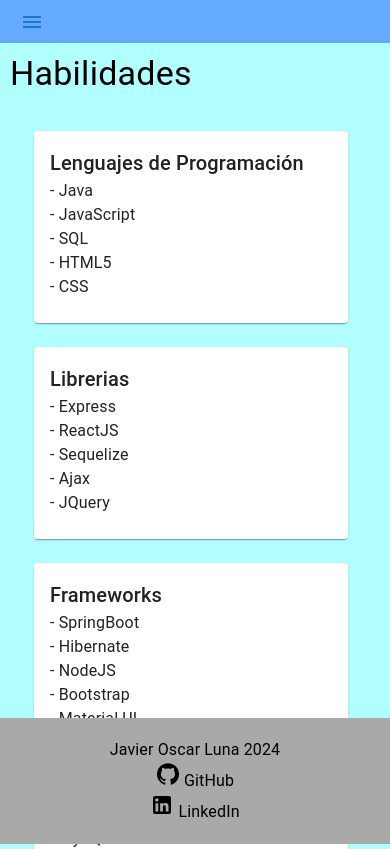
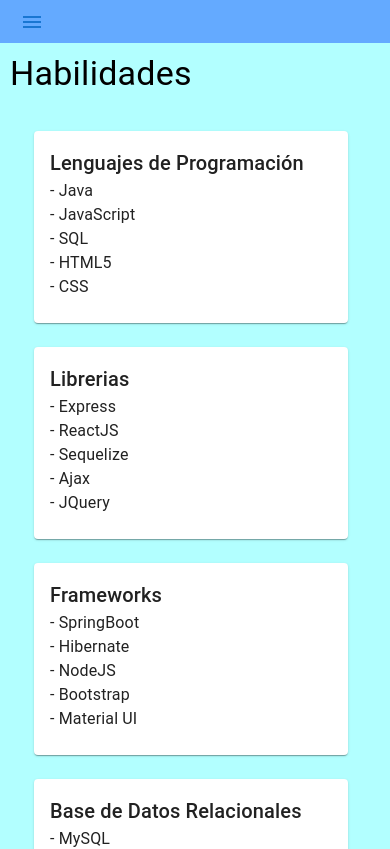
Before and after one commit to chuck002/resume, a React (Vite) app: page /#/Skills in a window 390 px wide. Shown: the top 849 px of the page. Built offline with nearby package versions, Linux system fonts and the light colour scheme.

Commit message:
add media Query for Footer

```diff
--- a/src/components/PageFooter/PageFooter.css
+++ b/src/components/PageFooter/PageFooter.css
@@ -9,5 +9,15 @@
     text-align: center;
     padding-top: 20px;
     padding-bottom: 20px;
-    position: fixed;
+    position: relative;
 }
+
+@media screen and (max-width: 768px){
+    .Footer-Container-Menu{
+        flex-direction: row;
+        justify-content: space-evenly;
+        padding-top: 4px;
+        padding-bottom: 4px;
+    }
+
+}
--- a/src/version/PagesVersion/index.jsx
+++ b/src/version/PagesVersion/index.jsx
@@ -1,4 +1,5 @@
 import PageNavBar from '../../components/PageNavBar';
+import PageNavBarMovil from '../../components/PageNavBarMovil';
 import './PagesVersion.css';
 import Avatar from '@mui/material/Avatar';
 import PageFooter from '../../components/PageFooter';
@@ -9,7 +10,14 @@
 
     return (
         <>
+            <div className='PageNavBarMovil'>
+                <PageNavBarMovil />
+            </div>
+            <div className='PageNavBar'>
                 <PageNavBar />
+            </div>
+
+
             <div className='Container-Title-Index'>
                 <Typography variant="h4" gutterBottom >
                     {Home.spanish.about.title}
```
Also changed, not shown: src/components/PageNavBar/index.jsx (+3 -4 lines), src/components/PageNavBar/PageNavBar.css (line endings or trailing spaces), src/version/PagesVersion/PagesVersion.css (line endings or trailing spaces). Lines whose indentation alone changed are shown as unchanged.
